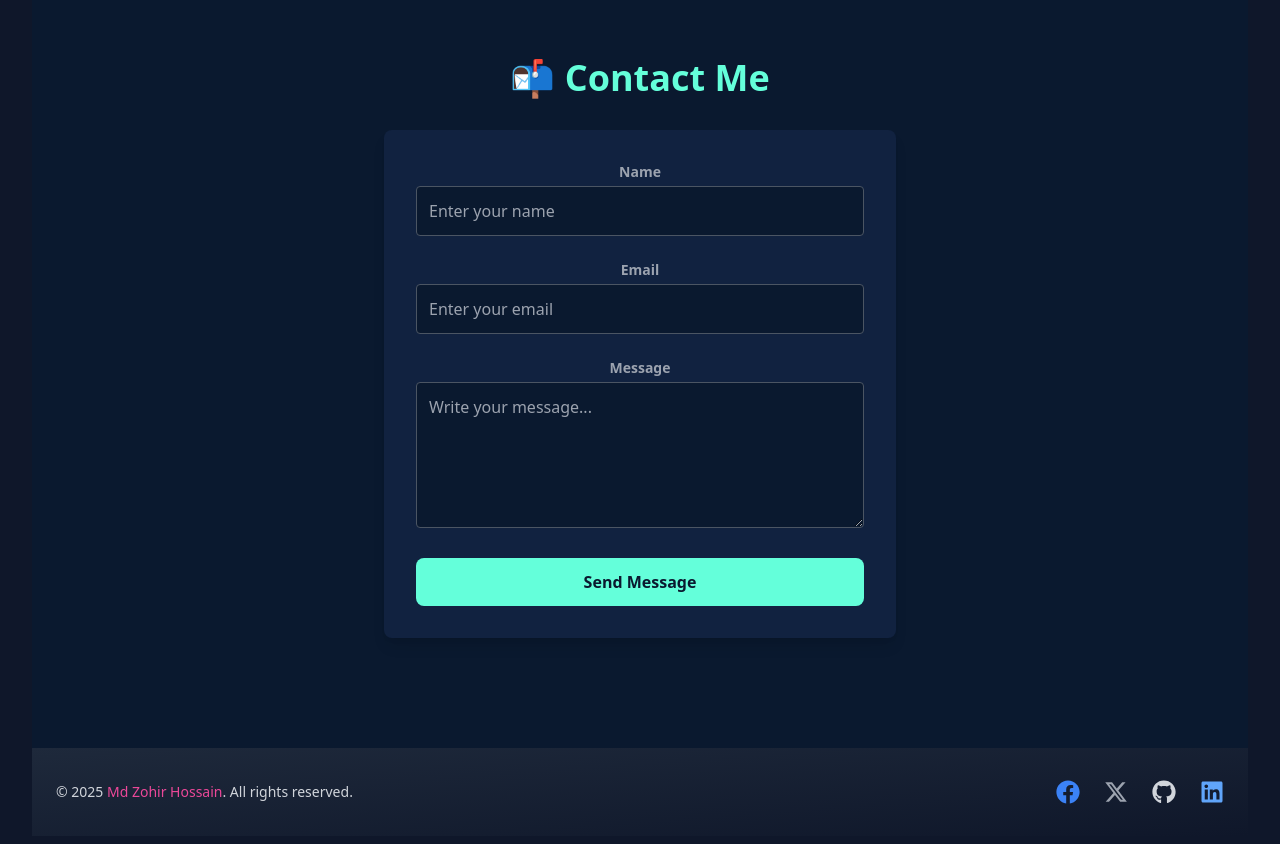
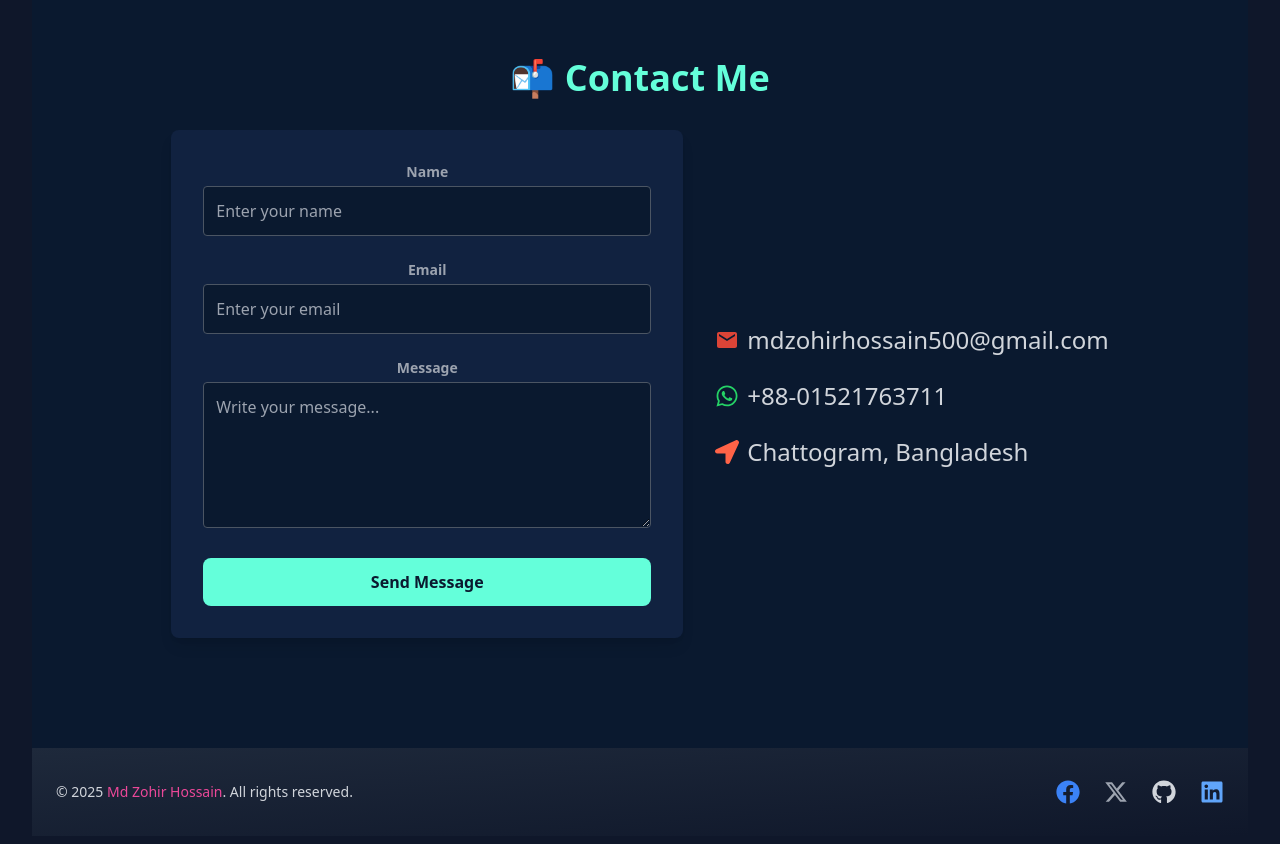
Before and after one commit to zohir26/portfolio, a React (Vite) app: page / in a window 1280 px wide. Shown: the part 5540-6384 px from the top of the page. Built offline with nearby package versions, Linux system fonts and the light colour scheme.

Commit message:
add contact information

```diff
--- a/src/Layout/Contact.jsx
+++ b/src/Layout/Contact.jsx
@@ -2,6 +2,8 @@ import React, { useRef } from "react";
 import { motion } from "framer-motion";
 import emailjs from "@emailjs/browser";
 import Swal from "sweetalert2";
+import { MdEmail } from "react-icons/md";
+import { FaLocationArrow, FaWhatsapp } from "react-icons/fa";
 
 const Contact = () => {
   const form = useRef();
@@ -44,8 +46,10 @@ const Contact = () => {
         📬 Contact Me
       </h2>
 
+     <div className="flex flex-col lg:flex-row  gap-8 w-full justify-center items-center">
+     <div className="w-full max-w-lg">
         <motion.div
-        className="w-full max-w-lg bg-[#112240] p-8 rounded-lg shadow-lg"
+          className="bg-[#112240] p-8 rounded-lg shadow-lg"
           initial={{ opacity: 0, scale: 0.9 }}
           animate={{ opacity: 1, scale: 1 }}
           transition={{ duration: 0.5, ease: "easeOut" }}
@@ -100,6 +104,20 @@ const Contact = () => {
             </motion.button>
           </form>
         </motion.div>
+
+      </div>
+      <div className="mt-6 flex flex-col  text-center space-y-4 sm:space-y-0 sm:flex-col sm:gap-6 justify-start items-start">
+          <p className="flex justify-center items-center gap-2 text-2xl hover:text-[#DB4437] transition-colors">
+            <MdEmail className="text-[#DB4437]"/> mdzohirhossain500@gmail.com
+          </p>
+          <p className="flex justify-center items-center gap-2 text-2xl hover:text-[#25D366] transition-colors">
+            <FaWhatsapp className="text-[#25D366]"/> +88-01521763711
+          </p>
+          <p className="flex justify-center items-center gap-2 text-2xl hover:text-[#FF6347] transition-colors">
+            <FaLocationArrow className="text-[#FF6347] hover:text-[#ff4500] transition-colors"/> Chattogram, Bangladesh
+          </p>
+        </div>
+     </div>
     </div>
   );
 };
```
Lines whose indentation alone changed are shown as unchanged.
